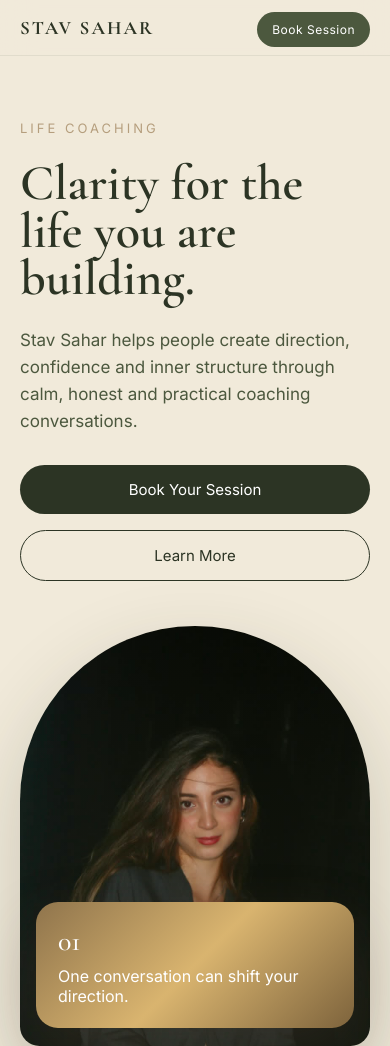
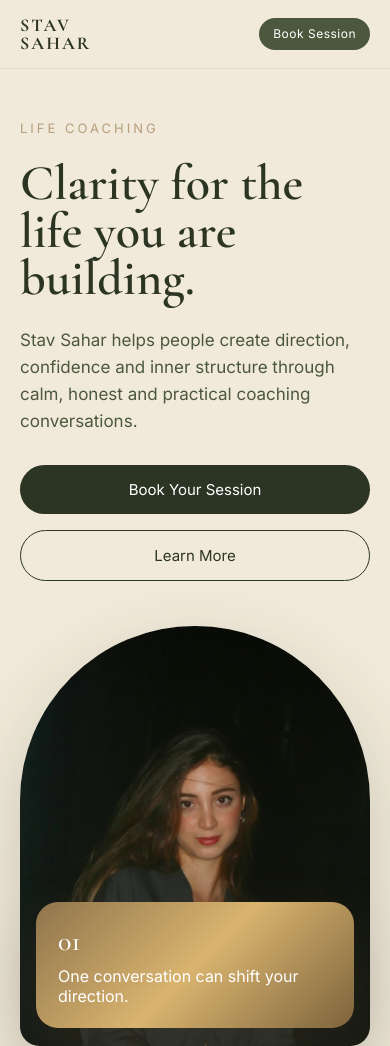
Before and after one commit to ungarovt-max/stav-sahar-website, a plain HTML site: page index.html in a window 390 px wide. Shown: the top 1046 px of the page. Drawn offline with nearby package versions, Linux system fonts and the light colour scheme.

Commit message:
photochange t

```diff
--- a/index.html
+++ b/index.html
@@ -56,6 +56,16 @@
   font-weight: 700;
 }
 
+.logo br {
+  display: none;
+}
+
+@media (max-width: 600px) {
+  .logo br {
+    display: block;
+  }
+}
+
     .nav a {
       color: var(--moss);
       text-decoration: none;
@@ -67,8 +77,10 @@
   .nav .book {
   background: var(--cypress);
   color: white;
-      padding: 12px 22px;
+  padding: 10px 16px;
   border-radius: 40px;
+  white-space: nowrap;
+  font-size: 14px;
 }
 
     .hero {
@@ -427,17 +439,43 @@ transform:scale(1.03);
 
   .nav {
   padding: 16px 20px;
+  display: flex;
+  justify-content: space-between;
+  align-items: center;
+  gap: 16px;
+}
+
+.nav > div:last-child {
+  display: flex;
+  align-items: center;
+  justify-content: flex-end;
+  flex-shrink: 0;
 }
 
 .logo {
-    font-size: 19px;
+  font-family: "Cormorant Garamond", serif;
+  font-size: 18px;
+  font-weight: 700;
   letter-spacing: 2px;
+  line-height: 1;
+  white-space: nowrap;
+  flex-shrink: 1;
 }
 
 .nav .book {
-    padding: 10px 15px;
+  display: inline-flex;
+  align-items: center;
+  justify-content: center;
+  background: var(--cypress);
+  color: #fff;
+  padding: 10px 14px;
+  border-radius: 40px;
   font-size: 12px;
+  line-height: 1;
+  white-space: nowrap;
+  text-decoration: none;
   margin-left: 0;
+  flex-shrink: 0;
 }
 
   .hero {
@@ -568,7 +606,9 @@ transform:scale(1.03);
 <body>
 
   <nav class="nav">
-    <div class="logo">STAV SAHAR</div>
+    <div class="logo">
+  STAV<br>SAHAR
+</div>
     <div>
       <a href="#about">About</a>
       <a href="#work">Work</a>
```
Lines whose indentation alone changed are shown as unchanged.
